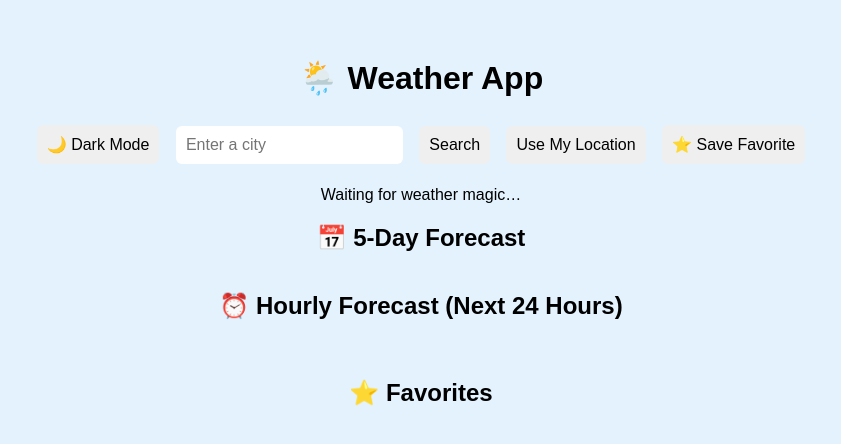
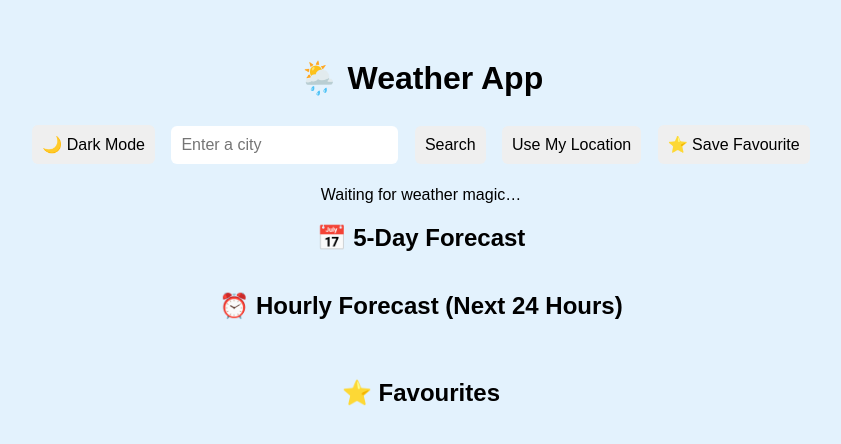
Before and after one commit to CoolGuySaysHi/weather-app, a plain HTML site: page index.html in a window 1280 px wide. Shown: the full height of the page, 219-1060 px from the left. Drawn offline with Linux system fonts and the light colour scheme.

Commit message:
Corrected spellings

```diff
--- a/index.html
+++ b/index.html
@@ -17,7 +17,7 @@
   <input id="cityInput" type="text" placeholder="Enter a city" />
   <button id="searchBtn">Search</button>
   <button id="getWeather">Use My Location</button>
-  <button id="saveFav">⭐ Save Favorite</button>
+  <button id="saveFav">⭐ Save Favourite</button>
 
   <p id="output">Waiting for weather magic…</p>
 
@@ -27,8 +27,8 @@
   <h2>⏰ Hourly Forecast (Next 24 Hours)</h2>
   <div id="hourlyForecast" style="display: flex; overflow-x: auto; gap: 10px; padding: 10px 0;"></div>
 
-  <h2>⭐ Favorites</h2>
-  <ul id="favorites"></ul>
+  <h2>⭐ Favourites</h2>
+  <ul id="favourites"></ul>
 
   <script src="script.js"></script>
 </body>
--- a/script.js
+++ b/script.js
@@ -7,7 +7,7 @@ document.addEventListener("DOMContentLoaded", () => {
   const output = document.getElementById("output");
   const forecastDiv = document.getElementById("forecast");
   const hourlyDiv = document.getElementById("hourlyForecast");
-  const favList = document.getElementById("favorites");
+  const favList = document.getElementById("favourites");
   const darkBtn = document.getElementById("toggleDark");
 
   let lastCity = null;
@@ -136,10 +136,10 @@ ${getWeatherDescription(w.weathercode)}
   saveFavBtn.addEventListener("click", () => {
     if (!lastCity) return;
 
-    const favs = JSON.parse(localStorage.getItem("favorites")) || [];
+    const favs = JSON.parse(localStorage.getItem("favourites")) || [];
     if (!favs.includes(lastCity)) {
       favs.push(lastCity);
-      localStorage.setItem("favorites", JSON.stringify(favs));
+      localStorage.setItem("favourites", JSON.stringify(favs));
       loadFavorites();
     }
   });
@@ -147,7 +147,7 @@ ${getWeatherDescription(w.weathercode)}
   // Load favorites
   function loadFavorites() {
     favList.innerHTML = "";
-    const favs = JSON.parse(localStorage.getItem("favorites")) || [];
+    const favs = JSON.parse(localStorage.getItem("favourites")) || [];
 
     favs.forEach(city => {
       const li = document.createElement("li");
@@ -173,6 +173,6 @@ ${getWeatherDescription(w.weathercode)}
     );
   });
 
-  loadFavorites();
+  loadFavourites();
 
 });
```
